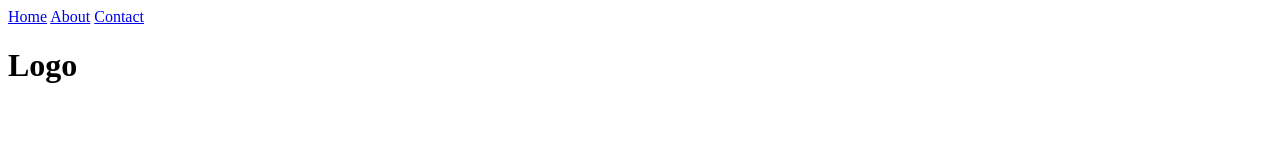
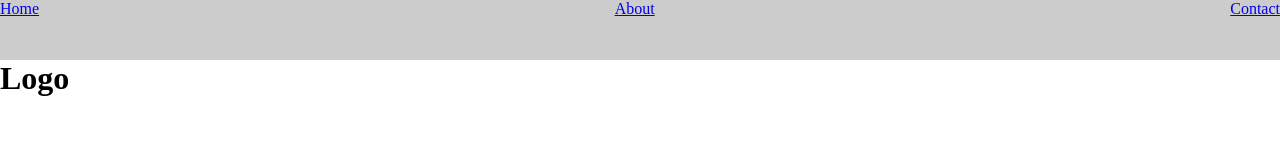
Before and after one commit to Dingamnodji-Marcelo/Familov, a plain HTML site: page index.html in a window 1280 px wide. Drawn offline with Linux system fonts and the light colour scheme.

Commit message:
Make header Familov

```diff
--- /dev/null
+++ b/assets/css/index.css
@@ -0,0 +1,13 @@
+*{
+    margin: 0;
+    padding: 0;
+    box-sizing: border-box;
+}
+
+header{
+    background-color: #CCCCCC;
+    width: 100%;
+    height: 60px;
+    display: flex;
+    justify-content: space-between;
+}
--- a/index.html
+++ b/index.html
@@ -4,6 +4,7 @@
     <meta charset="UTF-8">
     <meta http-equiv="X-UA-Compatible" content="IE=edge">
     <meta name="viewport" content="width=device-width, initial-scale=1.0">
+    <link rel="stylesheet" href="assets/css/index.css">
     <title>Familov Git Test</title>
 </head>
 <body>
```
